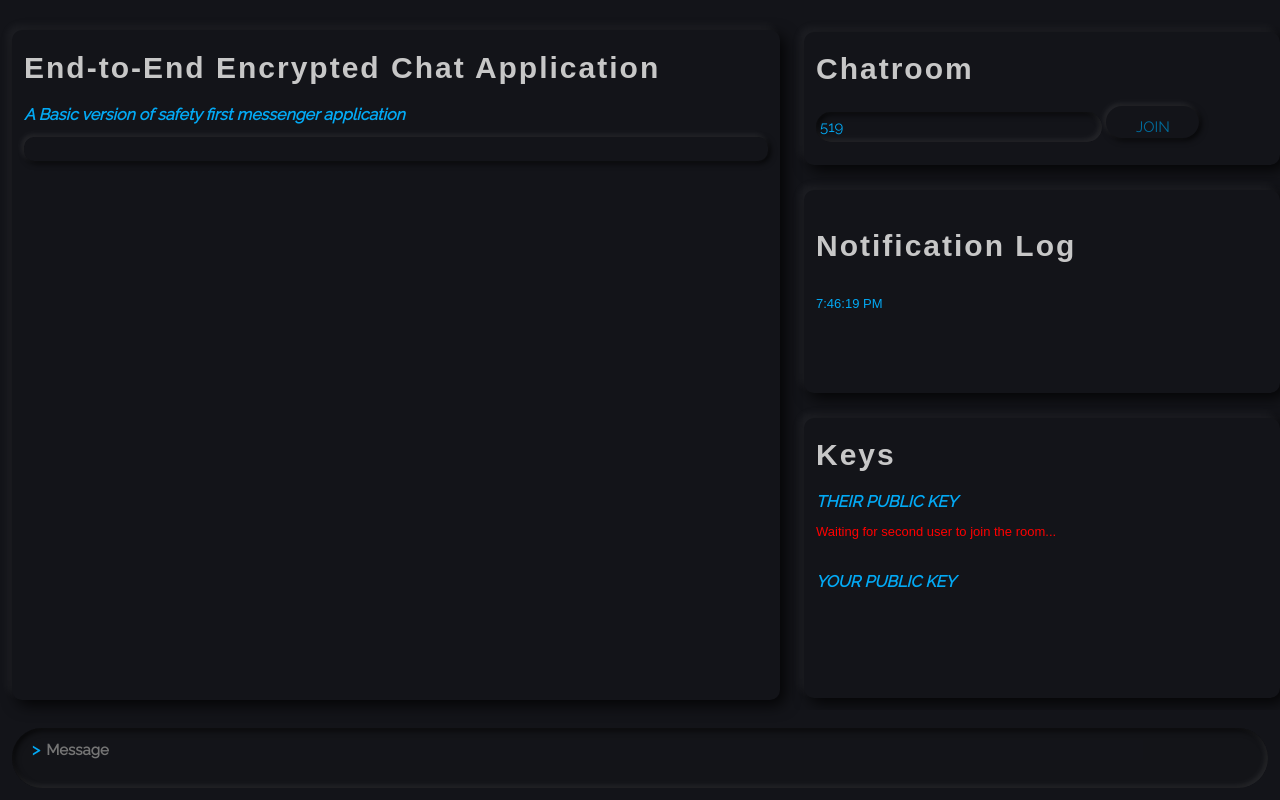
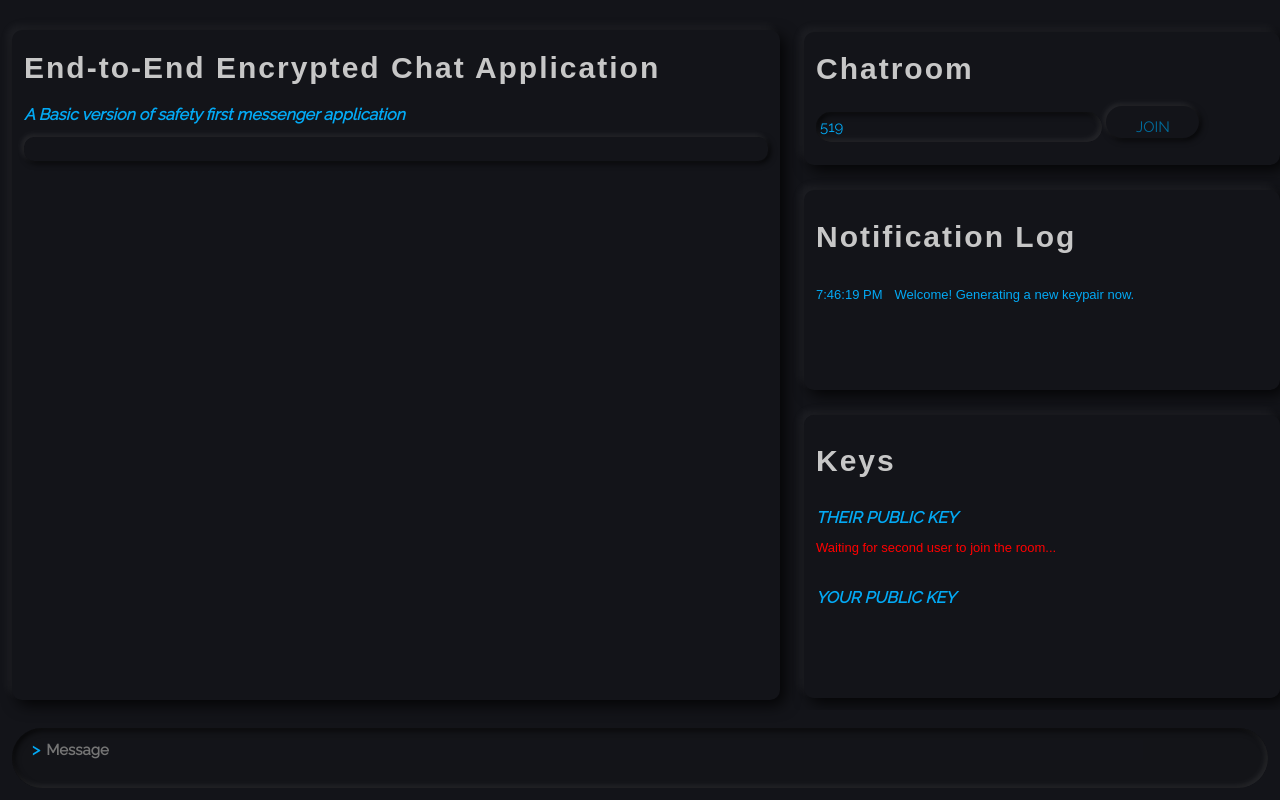
Before and after one commit to ipsitagoel/E2EE-ChatApp, a website: page public/index.html in a window 1280 px wide. Drawn offline with nearby package versions, Linux system fonts and the light colour scheme.

Commit message:
Styling and positioning changes, notification log bugfix

```diff
--- a/public/index.html
+++ b/public/index.html
@@ -37,7 +37,7 @@
       </div>
       <div class="divider"></div>
       <div class="notification-list" ref="notificationContainer">
-        <h1 id="notif-log-header">Notification Log</h1>
+        <h1 class="sticky-header">Notification Log</h1>
         <div class="notification full-width" v-for="notification in notifications">
           <div class="notification-timestamp">{{ notification.timestamp }}</div>
           <div class="notification-message">{{ notification.message }}</div>
@@ -46,7 +46,7 @@
       <div class="flex-fill"></div>
       <div class="divider"></div>
       <div class="keys">
-        <h1>Keys</h1>
+        <h1 class="sticky-header">Keys</h1>
         <h2>THEIR PUBLIC KEY</h2>
         <div class="key red" v-if="destinationPublicKey">
           <h3>TRUNCATED IDENTIFIER - {{ getKeySnippet(destinationPublicKey) }}</h3>
--- a/public/styles.css
+++ b/public/styles.css
@@ -158,11 +158,13 @@ p {
   margin: 12px -12px;
   flex: 1 0;
 }
-#notif-log-header
+.sticky-header
 {
   position: sticky;
   top: 0;
-  padding-top: 4%;
+  width: -webkit-fill-available;
+  width: -moz-available;
+  padding-top: 2%;
   padding-bottom: 2%;
   background-color:#131419;
   z-index: 100;
@@ -191,12 +193,12 @@ p {
 }
 
 .notification-timestamp {
-  flex: 0 0 20%;
+  /* flex: 0 0 20%; */
   padding-right: 12px;
 }
 
 .notification-message {
-  flex: 0 0 80%;
+  /* flex: 0 0 78%; */
 }
 
 .notification:last-child {
```
